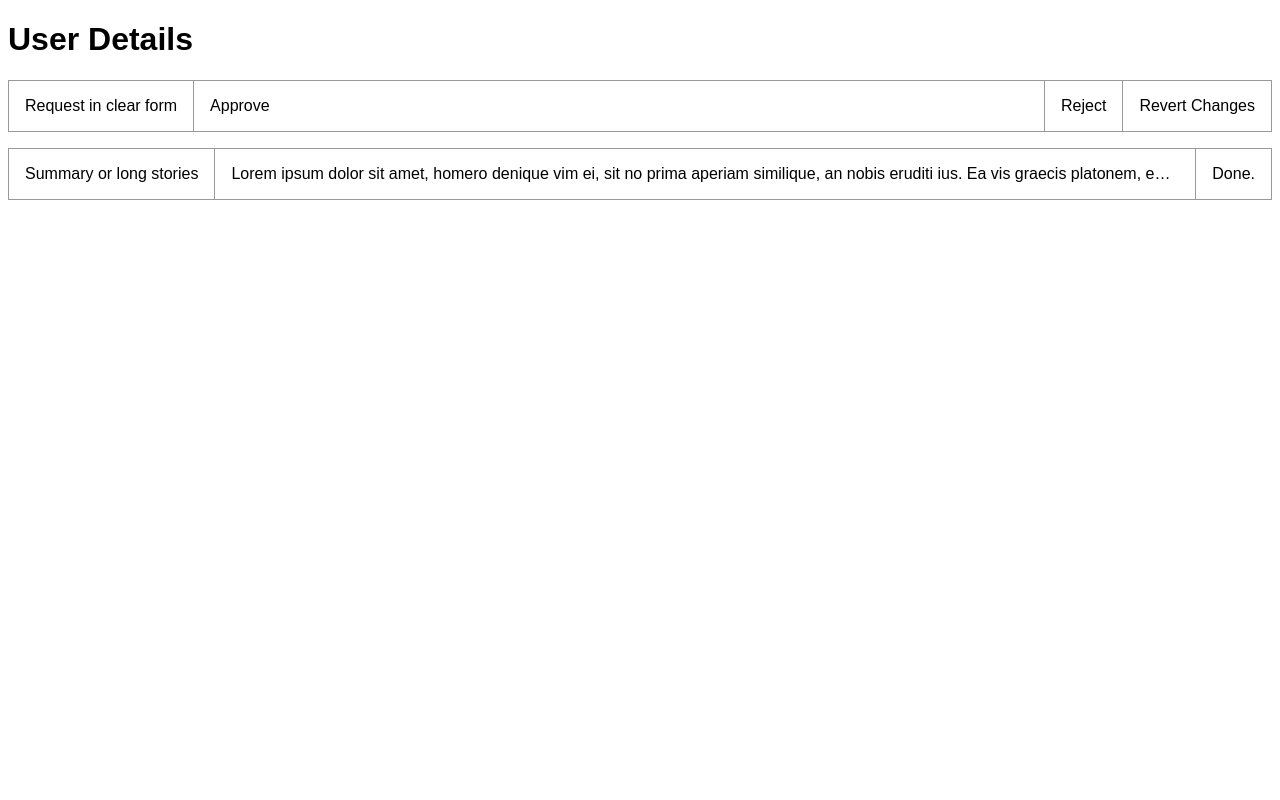
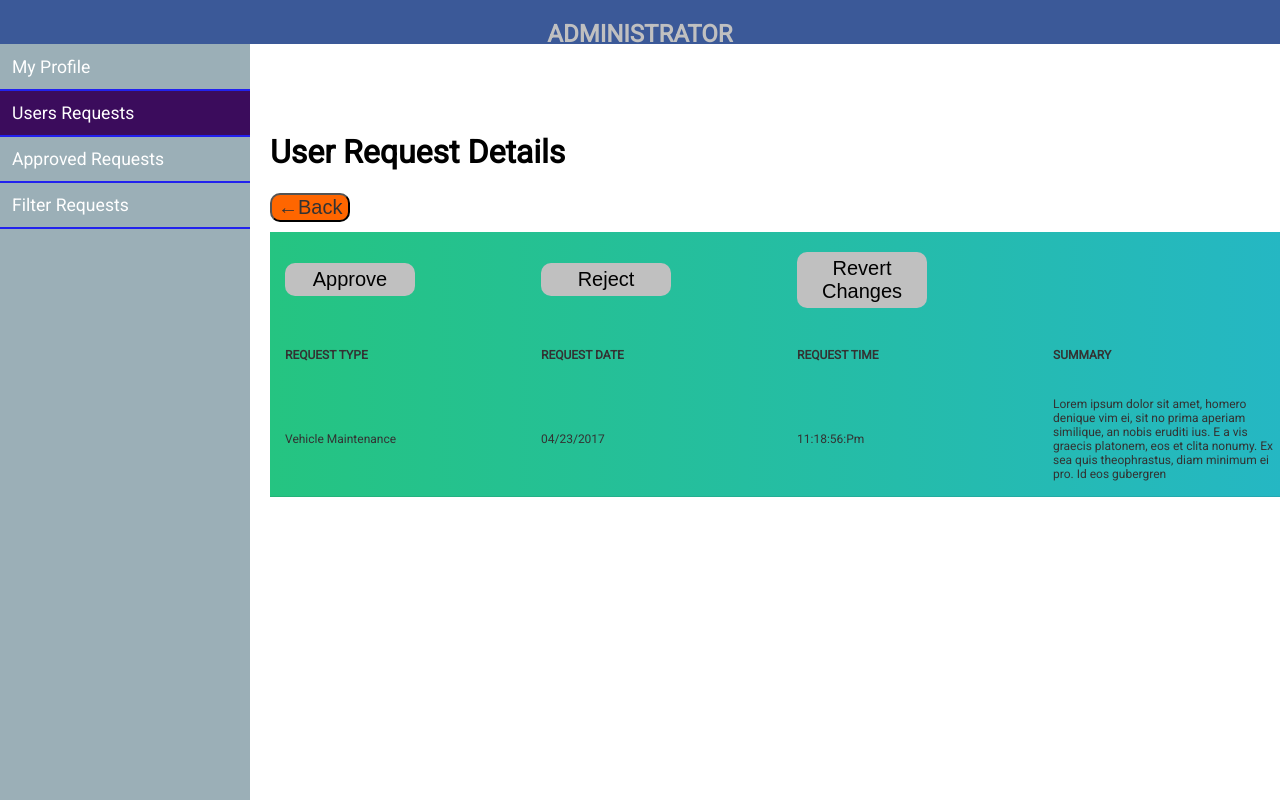
Before and after one commit to Johnpaul-Borree/Maintenance_Tracker_Challenge, a plain HTML site: page UI/admin_view_single_user.html in a window 1280 px wide. Drawn offline with Linux system fonts and the light colour scheme.

Commit message:
Update admin_view_single_user.html

```diff
--- a/UI/admin_view_single_user.html
+++ b/UI/admin_view_single_user.html
@@ -1,38 +1,56 @@
 <!DOCTYPE html>
 <html lang="eng-us">
 <head>
-	<meta charset="utf-8">
-	<meta name="viewport" content="width=device-width, initial-scale=1">
-	<title>USER DASHBOARD</title>
-	<link rel="stylesheet" type="text/css" href="Resources/css/single_user.css">
+  <meta charset="utf-8">
+  <meta name="viewport" content="width=device-width, initial-scale=1">
+  <title>ADMINISTRATOR DASHBOARD</title>
+  <link rel="stylesheet" type="text/css" href="Resources/css/user.css">
 </head>
 <body>
-	<h1>User Details</h1>
-	<table>
+  <header class="head">
+    <a class="menu" href="javascript:void(0);"><img id="menuDrop" src="Resources/Images/menu.svg"></a>
+    <h2>ADMINISTRATOR</h2>
+  </header>
+<section id="sideMenu">
+  <nav>
+    <a href="#">My Profile</a>
+    <a href="#" class="active"> Users Requests</a>
+    <a href="#">Approved Requests</a>
+    <a href="#">Filter Requests</a>
+  </nav>
+</section>
+<content id="mainBody">
+  <h1>User Request Details</h1>
+  <button class="goback">&larr;Back</button>
+  <table cellpadding="0" cellspacing="0">
+    <thead>
+    <tr class="remark">
+    <th><button>Approve</button></th>
+    <th> <button>Reject</button></th>
+    <th><button>Revert Changes</button></th>
+  </tr>
   <tr>
-    <td>Request in clear form</td>
-    <td> Approve</td>
-    <td> Reject</td>
-    <td>Revert Changes</td>
+    <th>Request Type</th>
+    <th>Request Date</th>
+    <th>Request Time</th>
+    <th>summary</th>
   </tr>
+</thead>
 </table>
 
-<table>
+<table cellpadding="0" cellspacing="0">
   <tr>
-    <td> Summary or long stories</td>
-    <td>Lorem ipsum dolor sit amet, homero denique vim ei, sit no prima aperiam similique, an nobis eruditi ius. Ea vis graecis platonem, eos et clita nonumy. Ex sea quis theophrastus, diam minimum ei pro. Id eos gubergren vulputate, omnesque reformidans an pri. Homero debitis similique eum te.
-
-Alii suas mentitum ex eos, ei dolore ceteros mandamus qui. No mucius philosophia per. Et vel nominavi senserit definitiones. Pro vidisse officiis ei, id definiebas adversarium nec.
-
-Has in summo mundi civibus, postulant abhorreant ad vim. Id usu suas ponderum similique, in argumentum quaerendum sed. Eu pri quas facilis, cu pro etiam tibique. Te usu quod latine. Nam at dicunt vituperatoribus, ex fugit soleat omittam vel, cu ius oratio aliquando. Id postea nemore nec.
-
-An esse aliquip sed, qui putant integre fastidii in. Argumentum definitionem in ius, id agam idque cum. Et sea populo deserunt sapientem, pri te sensibus pericula efficiendi. Sea mundi ornatus et, ut ius dictas luptatum. An vocibus noluisse cum.
-
-Mei at simul quidam contentiones. Pro no assum summo elaboraret, movet aliquando ad mea, vim option similique deterruisset et. Eam exerci sapientem ei, in quidam semper mea, ei ancillae nominavi posidonium sit. Sonet viderer ne sit, id deleniti ponderum qui, eu adhuc saepe electram his. Ea nulla eloquentiam usu, alii aeque pro cu.</td><td>Done.</td>
+    <td> Vehicle Maintenance</td>
+    <td> 04/23/2017 </td>
+    <td>11:18:56:Pm</td>
+    <td>Lorem ipsum dolor sit amet, homero denique vim ei, sit no prima aperiam similique, an nobis eruditi ius. E
+         a vis graecis platonem, eos et clita nonumy. Ex sea quis theophrastus, diam minimum ei pro. Id eos gubergren
+    </td>
   </tr>
 </table>
 
 </div>
 
+</content>
 </body>
 </html>
```
